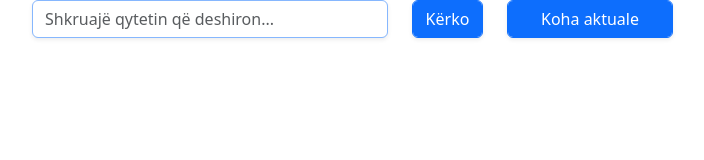
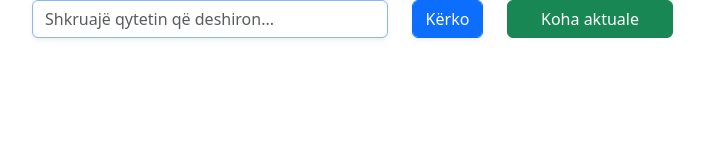
Before and after one commit to BesimMustafi/Project-weatherNow, a plain HTML site: page index.html in a window 1280 px wide. Shown: the whole page, without its empty margins (50-754 px from the left). Drawn offline with nearby package versions, Linux system fonts and the light colour scheme.

Commit message:
button-on

```diff
--- a/index.html
+++ b/index.html
@@ -31,13 +31,11 @@
                 class="form-control btn btn-primary shadow-sm w-100" />
             </div>
             <div class="col-2">
-              <input
-                type="submit"
-                value="Koha aktuale"
-                class="form-control btn btn-primary shadow-sm w-100" />
+              <button class="btn btn-success w-100">Koha aktuale</button>
             </div>
           </div>
         </form>
+        <h1></h1>
       </div>
     </div>
   </body>
```
